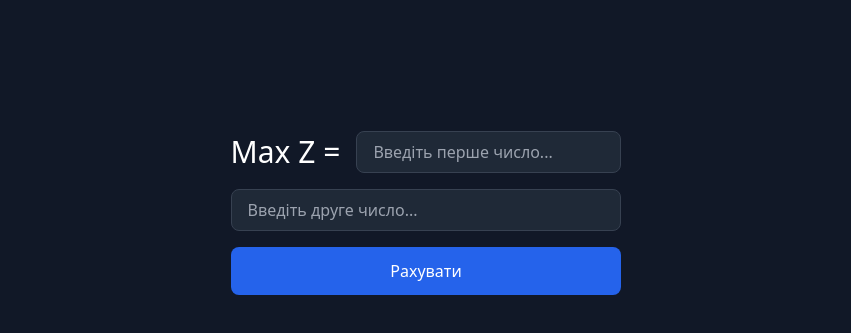
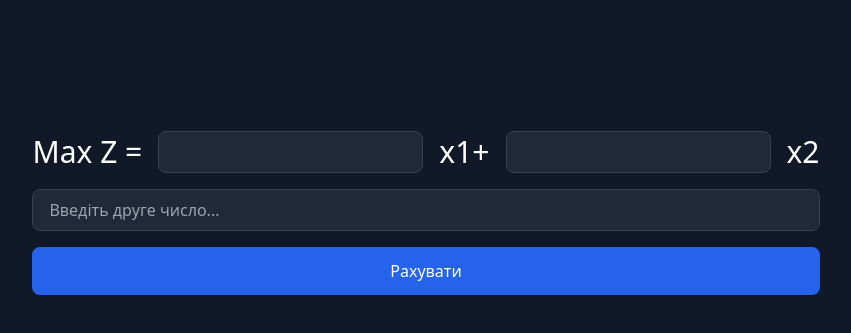
Before and after one commit to PraydE007/MMDO-Website, a plain HTML site: page index.html in a window 1280 px wide. Shown: the part 251-584 px from the top of the page, without its empty margins (214-1065 px from the left). Drawn offline with nearby package versions, Linux system fonts and the light colour scheme.

Commit message:
Max z line

```diff
--- a/index.html
+++ b/index.html
@@ -20,8 +20,12 @@
                     <p class="text-3xl md:text-3xl lg:text-3xl text-white">Max Z =</p>
                     <input type="number"
                         id="number1"
-                        class="px-4 py-2 rounded-lg bg-gray-800 text-white border border-gray-700 focus:border-blue-500 focus:ring-2 focus:ring-blue-500 outline-none transition-colors"
-                        placeholder="Введіть перше число...">
+                        class="px-4 py-2 rounded-lg bg-gray-800 text-white border border-gray-700 focus:border-blue-500 focus:ring-2 focus:ring-blue-500 outline-none transition-colors">
+                    <p class="text-3xl md:text-3xl lg:text-3xl text-white">x1+</p>
+                    <input type="number"
+                        id="number1"
+                        class="px-4 py-2 rounded-lg bg-gray-800 text-white border border-gray-700 focus:border-blue-500 focus:ring-2 focus:ring-blue-500 outline-none transition-colors">
+                    <p class="text-3xl md:text-3xl lg:text-3xl text-white">x2</p>
                 </div>
                 <input type="number"
                        id="number2"
```
